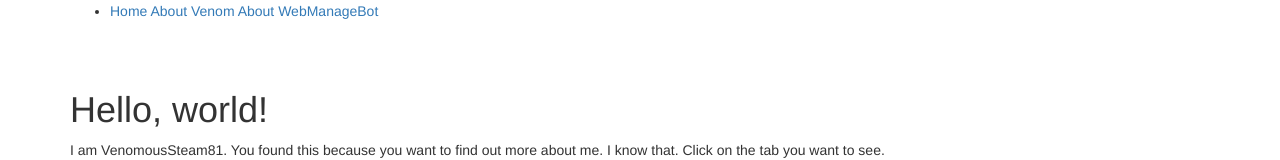
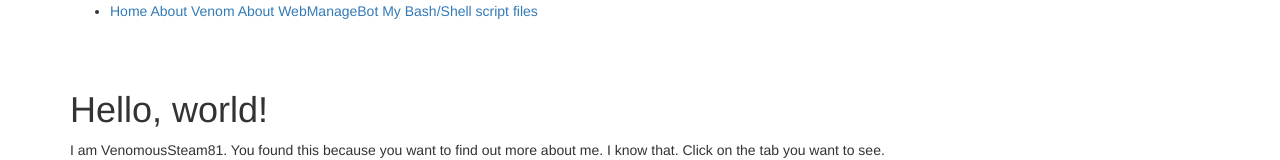
Before and after one commit to VenomousSteam81/VenomousSteam81.github.io, a plain HTML site: page index.html in a window 1280 px wide. Shown: the top 160 px of the page. Drawn offline with nearby package versions, Linux system fonts and the light colour scheme.

Commit message:
Update index.html to include new thingy

```diff
--- a/index.html
+++ b/index.html
@@ -16,6 +16,7 @@
 					<a href="/">Home</a>
 					<a href="/about.html">About Venom</a>
 					<a href="/wmb.html">About WebManageBot</a>
+					<a href="/sh-files/sh-files.html">My Bash/Shell script files</a>
 				</li>
 			</ul>
 		</div>
```
